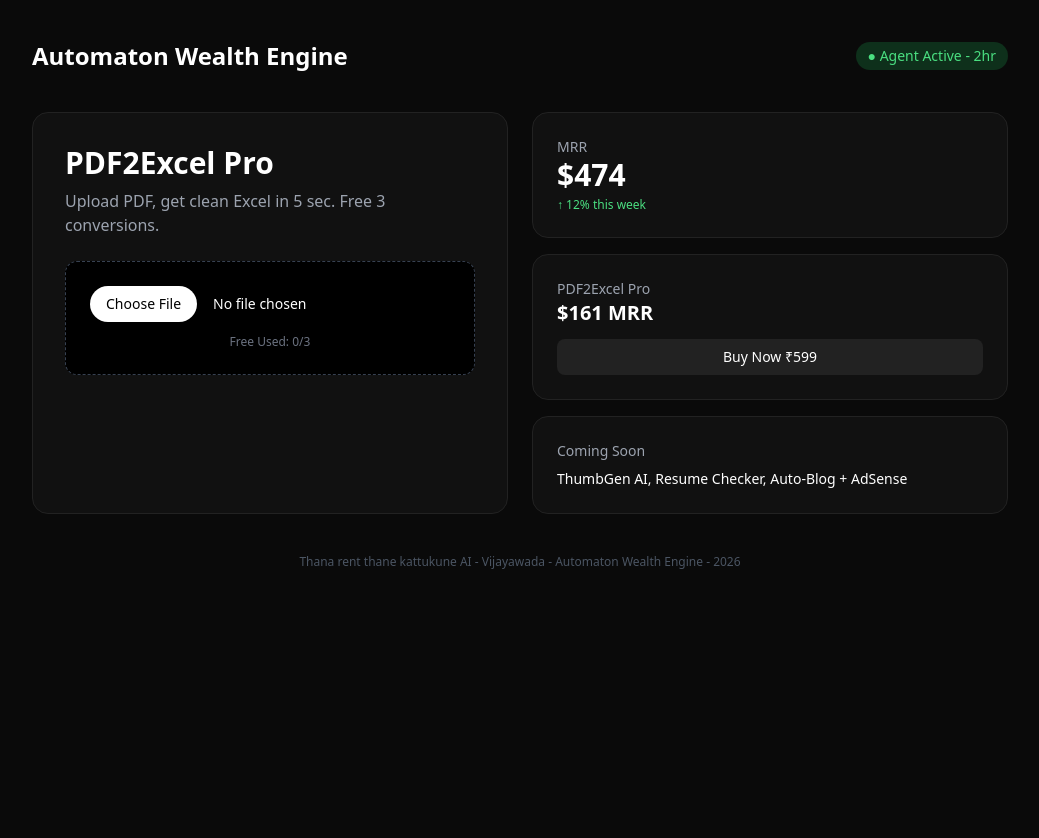
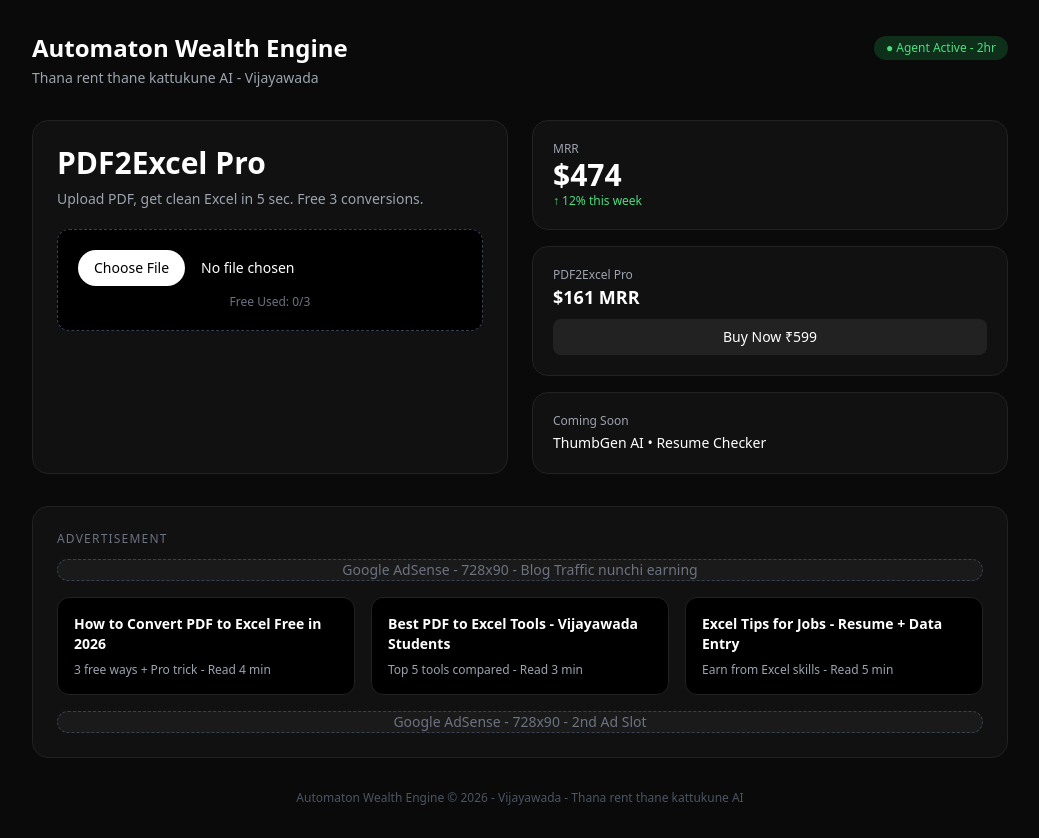
Before and after one commit to Pawan855/automaton-wealth, a Next.js app: page / in a window 1280 px wide. Shown: the whole page, without its empty margins (120-1159 px from the left). Before the commit the page ends 800 px from the top, so only its background shows below. Built offline with nearby package versions, Linux system fonts and the light colour scheme.

Commit message:
Final UI - Complete with AdSense zone - SAVE

```diff
--- a/app/page.tsx
+++ b/app/page.tsx
@@ -22,53 +22,56 @@ export default function Home() {
     const nc = count + 1;
     setCount(nc);
     localStorage.setItem("pdf_count", nc.toString());
-    setTimeout(() => alert(`✅ ${f.name} -> Excel Downloaded! (Mock Pro)`), 1000);
+    setTimeout(() => alert(`✅ ${f.name} -> Excel Downloaded!`), 800);
   };
 
-  if (!mounted) return <div className="min-h-screen bg-black" />;
+  if (!mounted) return <div className="min-h-screen bg-[#0a0a0a]" />;
 
   return (
     <main className="min-h-screen bg-[#0a0a0a] text-white">
-      <div className="max-w-5xl mx-auto px-6 py-10">
+      <div className="max-w-5xl mx-auto px-6 py-8">
+        {/* HEADER - FINAL */}
         <div className="flex justify-between items-center">
           <h1 className="text-2xl font-bold">Automaton Wealth Engine</h1>
-          <span className="text-sm bg-green-500/20 text-green-400 px-3 py-1 rounded-full">● Agent Active - 2hr</span>
+          <span className="text-xs bg-green-500/20 text-green-400 px-3 py-1 rounded-full">● Agent Active - 2hr</span>
         </div>
+        <p className="text-sm text-gray-400 mt-1">Thana rent thane kattukune AI - Vijayawada</p>
 
-        <div className="mt-10 grid md:grid-cols-2 gap-6">
-          <div className="bg-[#111] border border-[#222] rounded-2xl p-8">
+        {/* TOOL + DASHBOARD - FINAL */}
+        <div className="mt-8 grid md:grid-cols-2 gap-6">
+          <div className="bg-[#111] border border-[#222] rounded-2xl p-6">
             <h2 className="text-3xl font-bold">PDF2Excel Pro</h2>
-            <p className="mt-2 text-gray-400">Upload PDF, get clean Excel in 5 sec. Free 3 conversions.</p>
-            <div className="mt-6 bg-black border border-dashed border-gray-700 rounded-xl p-6 text-center">
+            <p className="mt-2 text-sm text-gray-400">Upload PDF, get clean Excel in 5 sec. Free 3 conversions.</p>
+            <div className="mt-5 bg-black border border-dashed border-gray-700 rounded-xl p-5 text-center">
               <input type="file" accept=".pdf" onChange={handleFile} className="block w-full text-sm file:mr-4 file:py-2 file:px-4 file:rounded-full file:border-0 file:bg-white file:text-black" />
-              {fileName && <p className="mt-3 text-sm text-green-400">✓ {fileName}</p>}
-              <p className="mt-3 text-xs text-gray-500">Free Used: {count}/3</p>
+              {fileName && <p className="mt-2 text-sm text-green-400">✓ {fileName}</p>}
+              <p className="mt-2 text-xs text-gray-500">Free Used: {count}/3</p>
             </div>
             {count >= 3 && (
-              <div className="mt-6 bg-yellow-500/10 border border-yellow-500/30 rounded-xl p-4">
-                <p className="font-bold">Free Limit Over</p>
-                <p className="text-sm text-gray-400">Unlock unlimited conversions</p>
-                <button onClick={() => window.open("https://rzp.io/rzp/vOiZdFy","_blank")} className="mt-3 w-full bg-white text-black py-3 rounded-xl font-bold">Buy Pro ₹599 - Instant Access</button>
-              </div>
+              <button onClick={() => window.open("https://rzp.io/rzp/vOiZdFy","_blank")} className="mt-4 w-full bg-white text-black py-3 rounded-xl font-bold">Buy Pro ₹599 - Unlock Unlimited</button>
             )}
           </div>
-
           <div className="space-y-4">
-            <div className="bg-[#111] border border-[#222] rounded-2xl p-6">
-              <p className="text-sm text-gray-400">MRR</p><p className="text-3xl font-bold">$474</p>
-              <p className="text-xs text-green-400 mt-1">↑ 12% this week</p>
-            </div>
-            <div className="bg-[#111] border border-[#222] rounded-2xl p-6">
-              <p className="text-sm text-gray-400">PDF2Excel Pro</p><p className="text-xl font-bold">$161 MRR</p>
-              <button onClick={() => window.open("https://rzp.io/rzp/vOiZdFy","_blank")} className="mt-3 w-full bg-[#222] py-2 rounded-lg text-sm">Buy Now ₹599</button>
-            </div>
-            <div className="bg-[#111] border border-[#222] rounded-2xl p-6">
-              <p className="text-sm text-gray-400">Coming Soon</p><p className="text-sm mt-2">ThumbGen AI, Resume Checker, Auto-Blog + AdSense</p>
-            </div>
+            <div className="bg-[#111] border border-[#222] rounded-2xl p-5"><p className="text-xs text-gray-400">MRR</p><p className="text-3xl font-bold">$474</p><p className="text-xs text-green-400">↑ 12% this week</p></div>
+            <div className="bg-[#111] border border-[#222] rounded-2xl p-5"><p className="text-xs text-gray-400">PDF2Excel Pro</p><p className="text-lg font-bold">$161 MRR</p><button onClick={() => window.open("https://rzp.io/rzp/vOiZdFy","_blank")} className="mt-2 w-full bg-[#222] py-2 rounded-lg text-sm">Buy Now ₹599</button></div>
+            <div className="bg-[#111] border border-[#222] rounded-2xl p-5"><p className="text-xs text-gray-400">Coming Soon</p><p className="text-sm mt-1">ThumbGen AI • Resume Checker</p></div>
           </div>
         </div>
 
-        <p className="mt-10 text-center text-xs text-gray-600">Thana rent thane kattukune AI - Vijayawada - Automaton Wealth Engine - 2026</p>
+        {/* ADS ZONE - FINAL - AdSense Kosam */}
+        <div className="mt-8 bg-[#111] border border-[#222] rounded-2xl p-6">
+          <p className="text-xs text-gray-500 tracking-widest">ADVERTISEMENT</p>
+          <div className="mt-3 h- bg-[#1a1a1a] border border-dashed border-gray-700 rounded-xl flex items-center justify-center text-sm text-gray-500">Google AdSense - 728x90 - Blog Traffic nunchi earning</div>
+          <div className="mt-4 grid md:grid-cols-3 gap-4">
+            <div className="bg-black border border-[#222] rounded-xl p-4"><h3 className="font-bold text-sm">How to Convert PDF to Excel Free in 2026</h3><p className="text-xs text-gray-400 mt-2">3 free ways + Pro trick - Read 4 min</p></div>
+            <div className="bg-black border border-[#222] rounded-xl p-4"><h3 className="font-bold text-sm">Best PDF to Excel Tools - Vijayawada Students</h3><p className="text-xs text-gray-400 mt-2">Top 5 tools compared - Read 3 min</p></div>
+            <div className="bg-black border border-[#222] rounded-xl p-4"><h3 className="font-bold text-sm">Excel Tips for Jobs - Resume + Data Entry</h3><p className="text-xs text-gray-400 mt-2">Earn from Excel skills - Read 5 min</p></div>
+          </div>
+          <div className="mt-4 h- bg-[#1a1a1a] border border-dashed border-gray-700 rounded-xl flex items-center justify-center text-sm text-gray-500">Google AdSense - 728x90 - 2nd Ad Slot</div>
+        </div>
+
+        {/* FOOTER - FINAL */}
+        <p className="mt-8 text-center text-xs text-gray-600">Automaton Wealth Engine © 2026 - Vijayawada - Thana rent thane kattukune AI</p>
       </div>
     </main>
   );
```
